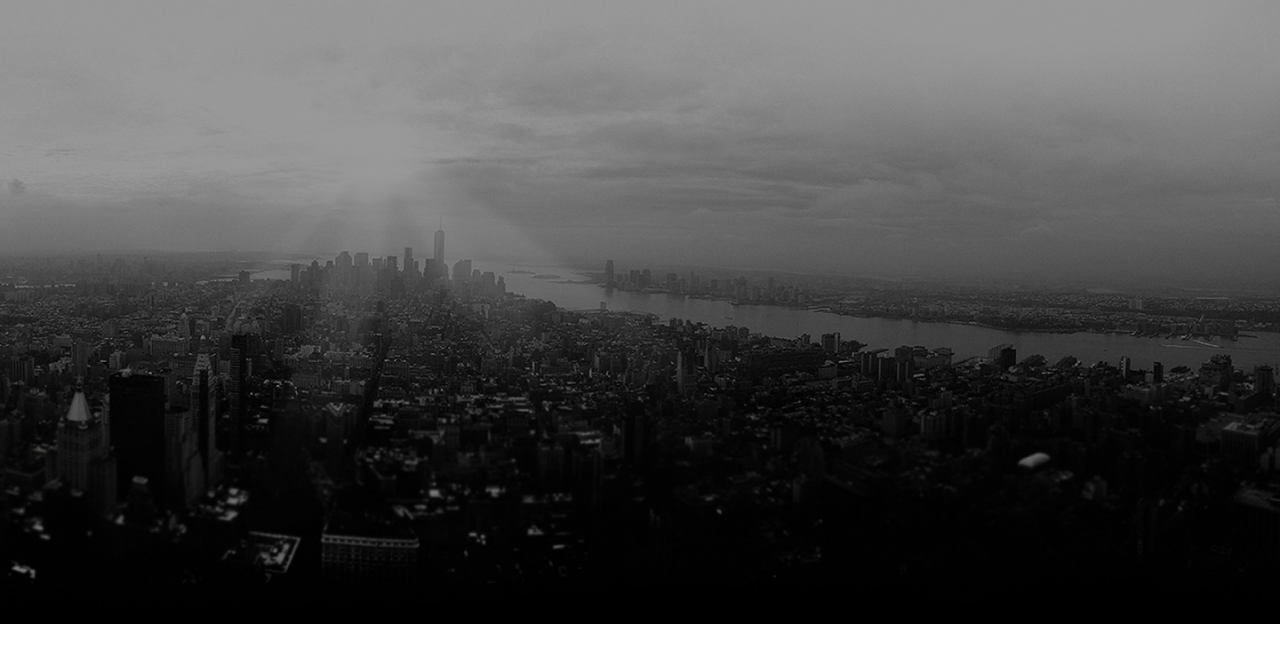
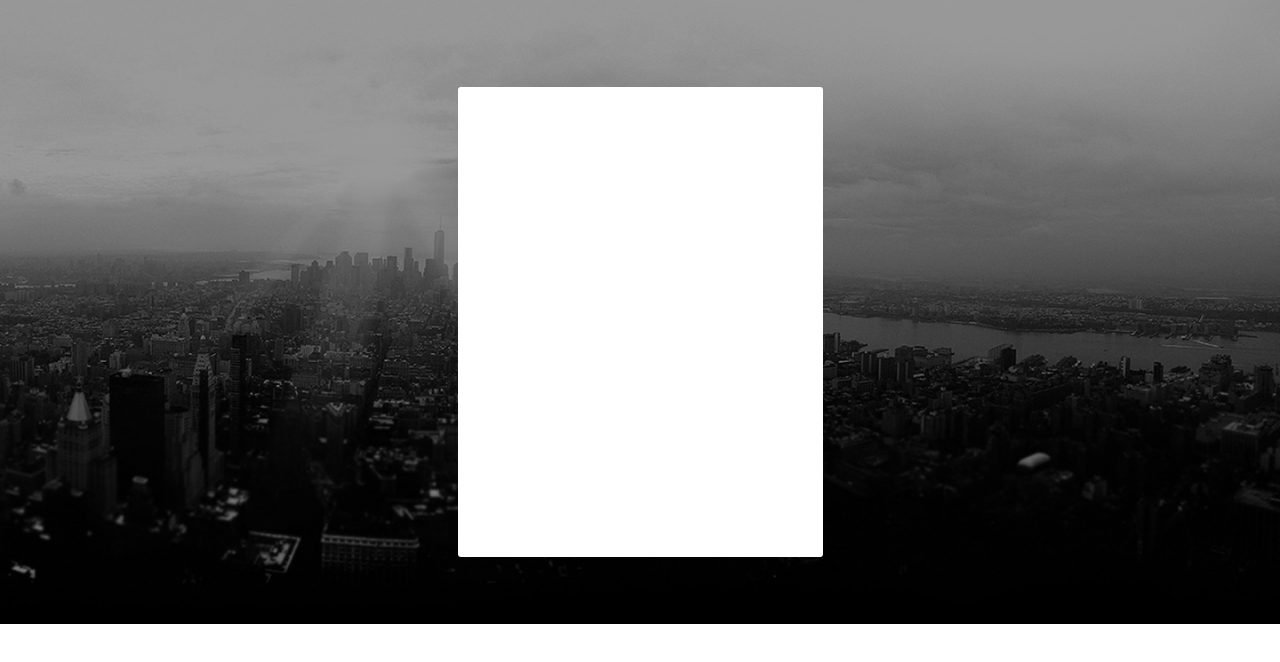
Before and after one commit to Irina640/Landing-page, a plain HTML site: page index.html in a window 1280 px wide. Shown: the part 44-706 px from the top of the page. Drawn offline with Linux system fonts and the light colour scheme.

Commit message:
added white block for sing up form

```diff
--- a/index.html
+++ b/index.html
@@ -14,9 +14,8 @@
             <a href="#components" class="a-componemts">COMPONENTS</a>
             <a href="#download" class="a-download"><img src="download-icon.png" alt="icon"/>DOWNLOAD</a>
             <a href="#twitter">
-                <svg class="twitter"
-                     width="19"
-                     height="15"
+                <svg class="twitter" width="19"
+                      height="15"
                      viewbox="0 0 19 15"
                      fill="none"
                      xmlns="http://www.w3.org/2000/svg">
@@ -39,5 +38,10 @@
 
         </nav>
   </header>
+ <main>
+        <div class="sign-form"></div>
+
+
+  </main>
 </body>
 </html>
--- a/style.css
+++ b/style.css
@@ -22,3 +22,12 @@ body {
     text-decoration: none;
     color: white;
 }
+
+  .sign-form {
+    width: 365px;
+    min-height: 470px;
+    background: #FFFFFF;
+    margin: 99px auto 0 auto;
+    border-radius: 3px;
+
+}
```
